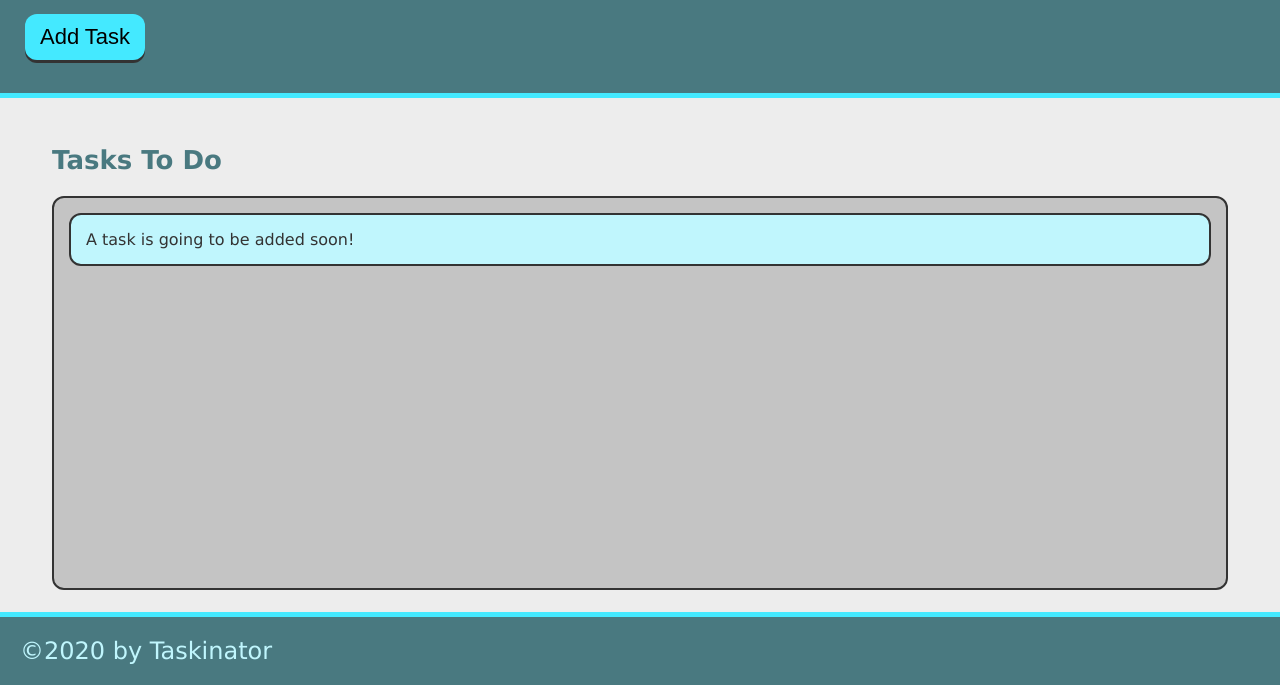
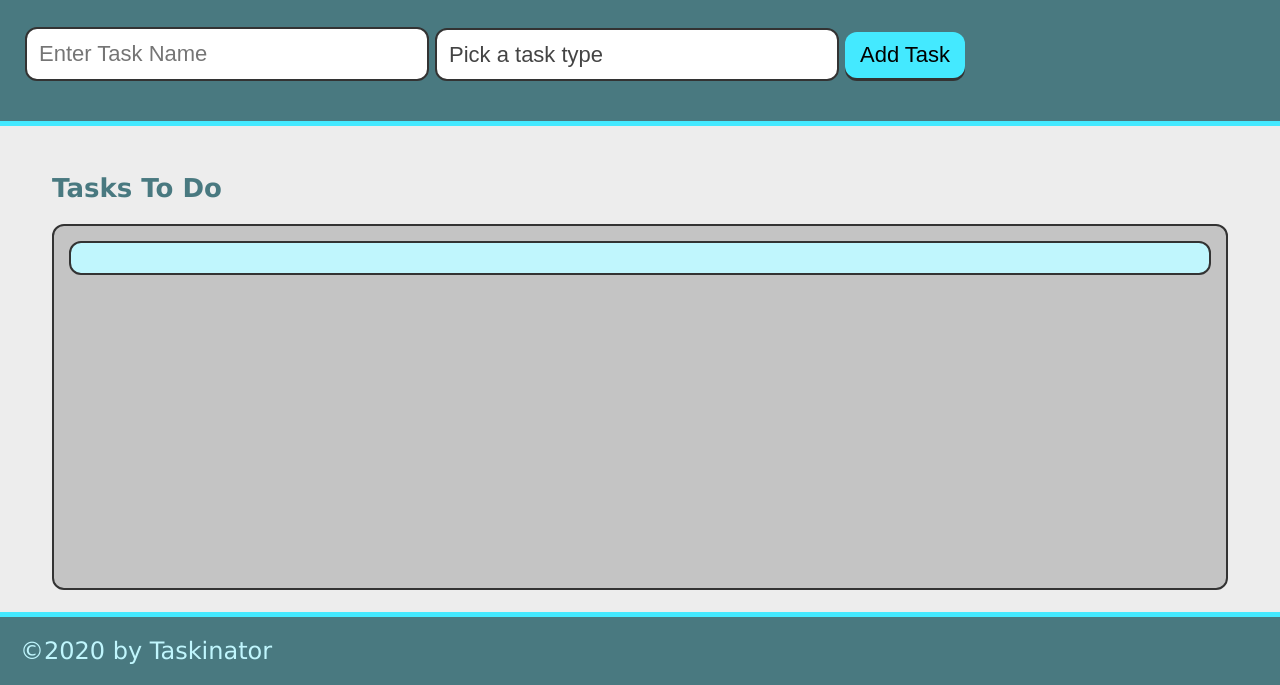
Before and after one commit to jhurst16/taskinator, a plain HTML site: page index.html in a window 1280 px wide. Shown: the part 115-800 px from the top of the page. Drawn offline with Linux system fonts and the light colour scheme.

Commit message:
added task type, added dropdown, styled div

```diff
--- a/index.html
+++ b/index.html
@@ -17,9 +17,22 @@
         <p>
             Click the button below to add a new task!
         </p>
-        <button class="btn" id="save-task">
-            Add Task
-        </button>
+        <form id="task-form">
+            <div class="form-group">
+                <input type="text" name="task-name" placeholder="Enter Task Name" />
+            </div>
+            <div class="form-group">
+                <select name="task-type" class="select-dropdown">
+                    <option value="" disabled selected>Pick a task type</option>
+                    <option value="Print">Print</option>
+                    <option value="Web">Web</option>
+                    <option value="Mobile">Mobile</option>
+                </select>
+            </div>
+            <div class="form-group">
+                <button class="btn" id="save-task" type="submit">Add Task</button>
+            </div>
+        </form>
     </header>
 
     <main class="page-content">
@@ -29,7 +42,7 @@
             </h2>
             <ul class="task-list" id="tasks-to-do">
                 <li class="task-item">
-                    A task is going to be added soon!
+
                 </li>
             </ul>
             </sectionclass>
```
